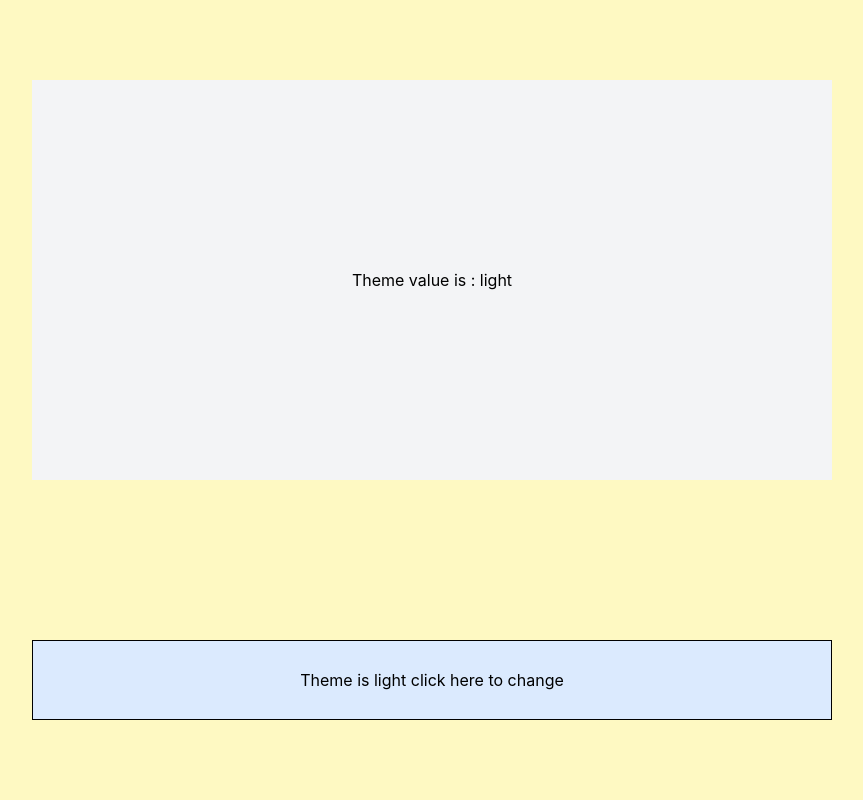
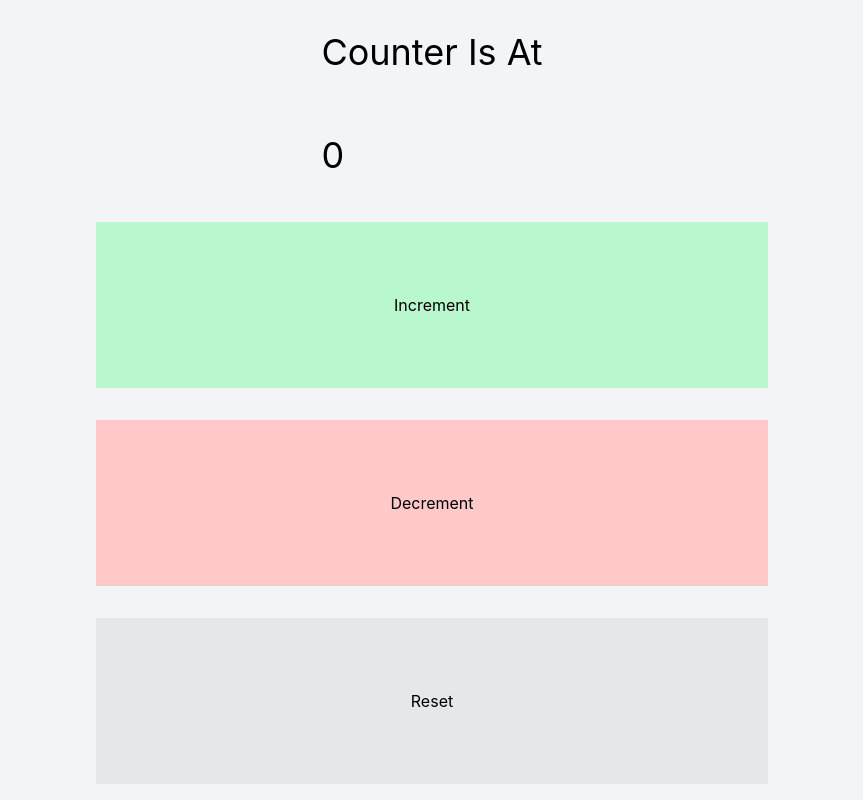
Before and after one commit to sherry-gurvinder/dev-journey-2026, a React (Vite) app in the folder 01-learning/week-06/drills/: page / in a window 1280 px wide. Shown: the whole page, without its empty margins (208-1071 px from the left). Built offline with nearby package versions, Linux system fonts and the light colour scheme.

Commit message:
Week 6 Thursday: Drill 3 - useReducer with Context - INCREMENT, DECREMENT, RESET working

```diff
--- a/01-learning/week-06/drills/src/drills/drill-03-reducer/App.jsx
+++ b/01-learning/week-06/drills/src/drills/drill-03-reducer/App.jsx
@@ -0,0 +1,13 @@
+
+import Counter from "./components/Counter"
+import { CounterContext,CounterProvider } from "./contexts/CounterContext"
+const App = () =>
+{
+    return(
+        <CounterProvider>
+            <Counter></Counter>
+        </CounterProvider>
+    )
+
+}
+export default App;
--- /dev/null
+++ b/01-learning/week-06/drills/src/drills/drill-03-reducer/components/Counter.jsx
@@ -0,0 +1,27 @@
+import { CounterContext } from "../contexts/CounterContext";
+import { useContext } from "react";
+
+const Counter = () =>
+{
+    const [count,dispatch] = useContext(CounterContext);
+        return(
+            <div className="grid min-h-screen min-w-screen bg-gray-100">
+                <div className="grid justify-center align-center">
+                    <div className="grid justify-center items-center text-4xl">
+                        <p> Counter Is At</p>
+                        <p>{count}</p>
+                    </div>
+                    <div className="grid">
+                        <button className="p-2 bg-green-200 m-4 w-2xl" onClick={()=>dispatch({type:'INCREMENT'})}> Increment</button>
+                    </div>
+                    <div className="grid">
+                        <button  className="p-2 bg-red-200 m-4 w-2xl"  onClick={()=>dispatch({type:'DECREMENT'})} >Decrement </button>
+                    </div>
+                    <div className="grid">
+                        <button  className="p-2 bg-gray-200 m-4 w-2xl"  onClick={()=>dispatch({type:'RESET'})}>Reset</button>
+                    </div>
+                </div>
+            </div>
+        )
+}
+export default Counter;
--- a/01-learning/week-06/drills/src/drills/drill-03-reducer/contexts/CounterContext.jsx
+++ b/01-learning/week-06/drills/src/drills/drill-03-reducer/contexts/CounterContext.jsx
@@ -15,6 +15,10 @@ const CounterContext = createContext();
         {
             return 0;
         }
+         else
+        {
+            return "No a valid option";
+        }
     }
 const CounterProvider = ({children}) =>
 {
--- a/01-learning/week-06/drills/src/main.jsx
+++ b/01-learning/week-06/drills/src/main.jsx
@@ -1,7 +1,8 @@
 import React from 'react'
 import ReactDOM from 'react-dom/client'
 //import App from './drills/drill-01-counter/App.jsx'
-import App from './drills/drill-02-theme/App'
+//import App from './drills/drill-02-theme/App'
+import App from './drills/drill-03-reducer/App'
 import './index.css'
 
 ReactDOM.createRoot(document.getElementById('root')).render(
```
